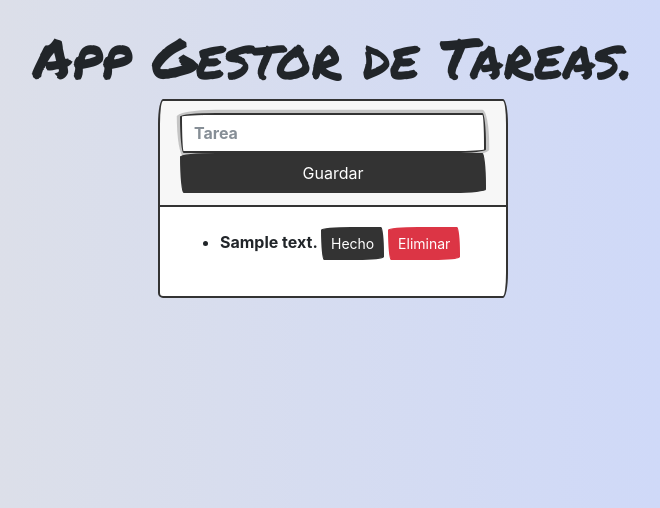
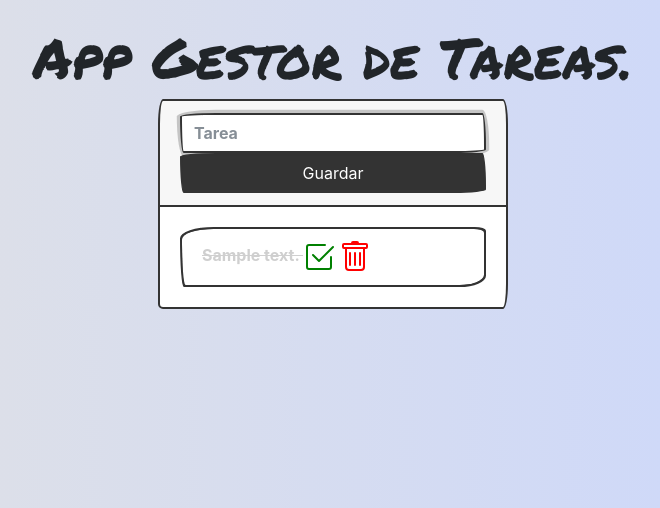
Before and after one commit to LargoLujan/flask_sql_web, a Flask app: page / in a window 1280 px wide. Shown: the top 508 px of the page, without its empty margins (307-967 px from the left). Run offline with Flask 2, Linux system fonts and the light colour scheme; tables that the repository leaves empty hold one stand-in row (values such as "Sample post"); some libraries are stand-ins or nearby versions; some web fonts are replaced.

Commit message:
Finalice tasks web. Added last updates

```diff
--- a/main.py
+++ b/main.py
@@ -30,8 +30,8 @@ def delete(id):
 
 @app.route("/done-task/<id>")
 def done(id):
-    task = db.session.query(Tasks).filter_by(id_task=id).first()
-    task.done = not task.done
+    task = db.session.query(Tasks).filter_by(id_task=int(id)).first()
+    task.done = not(task.done)
     db.session.commit()
     return redirect(url_for("home_web"))
 
--- a/static/main.css
+++ b/static/main.css
@@ -7,3 +7,8 @@ body {
 .titulo {
   font-family: 'Permanent Marker', cursive;
 }
+
+.task_done {
+    text-decoration: line-through;
+    color: #cfcfcf;
+}
--- a/templates/index.html
+++ b/templates/index.html
@@ -8,6 +8,7 @@
     <link rel="preconnect" href="https://font.gstatic.com" crossorigin>
     <link href="https://fonts.googleapis.com/css2?family=Permanent+Marker&display=swap" rel="stylesheet">
     <link rel="stylesheet" href="{{ url_for('static', filename='main.css')}}">
+    <link rel="stylesheet" href="https://cdn.jsdelivr.net/npm/@fortawesome/fontawesome-free@6.1.2/css/fontawesome.min.css" integruty="sha384-X8QTME3FCg1DLb58++1PvsjbQoCT9bp3MsUU3gbBIny/3ZwUJkRNO8NPW6zqzuW9" crossorigin="anonymous">
 </head>
 <body>
     <header>
@@ -27,16 +28,31 @@
                                 </form>
                             </div>
                             <div class="card-body">
-                                <ul>
+                                <ul class="list-group">
                                     {% for task in task_list %}
-                                    <li>
+                                    <li class="list-group-item">
+                                        <span class="{% if task.done==true %} task_done {% endif %}">
                                         {{ task.content }}
-                                        <a href="/done-task/{{task.id_task}}" style="text-decoration:none" class="btn btn-primary btn-sm">
-                                            Hecho
+                                        </span>
+                                        <a href="/done-task/{{task.id_task}}" style="text-decoration:none">
+                                            <svg xmlns="http://www.w3.org/2000/svg" width="2em" height="2em" fill="green" class="bi bi-check2-square" viewBox="0 0 16 16">
+                                                <path d="M3 14.5A1.5 1.5 0 0 1 1.5 13V3A1.5 1.5 0 0 1 3 1.5h8a.5.5 0 0 1 0 1H3a.5.5 0 0 0-.5.5v10a.5.5 0 0 0 .5.5h10a.5.5 0 0 0 .5-.5V8a.5.5 0 0 1 1 0v5a1.5 1.5 0 0 1-1.5 1.5H3z"/>
+                                                <path d="m8.354 10.354 7-7a.5.5 0 0 0-.708-.708L8 9.293 5.354 6.646a.5.5 0 1 0-.708.708l3 3a.5.5 0 0 0 .708 0z"/>
+                                            </svg>
                                         </a>
-                                        <a href="/delete-task/{{task.id_task}}" style="text-decoration:none" class="btn btn-danger btn-sm">
-                                            Eliminar
+                                        <a href="/delete-task/{{task.id_task}}" style="text-decoration:none">
+                                            <svg xmlns="http://www.w3.org/2000/svg" width="2em" height="2em" fill="red" class="bi bi-trash" viewBox="0 0 16 16">
+                                                <path d="M5.5 5.5A.5.5 0 0 1 6 6v6a.5.5 0 0 1-1 0V6a.5.5 0 0 1 .5-.5zm2.5 0a.5.5 0 0 1 .5.5v6a.5.5 0 0 1-1 0V6a.5.5 0 0 1 .5-.5zm3 .5a.5.5 0 0 0-1 0v6a.5.5 0 0 0 1 0V6z"/>
+                                                <path fill-rule="evenodd" d="M14.5 3a1 1 0 0 1-1 1H13v9a2 2 0 0 1-2 2H5a2 2 0 0 1-2-2V4h-.5a1 1 0 0 1-1-1V2a1 1 0 0 1 1-1H6a1 1 0 0 1 1-1h2a1 1 0 0 1 1 1h3.5a1 1 0 0 1 1 1v1zM4.118 4 4 4.059V13a1 1 0 0 0 1 1h6a1 1 0 0 0 1-1V4.059L11.882 4H4.118zM2.5 3V2h11v1h-11z"/>
+                                            </svg>
                                         </a>
+
+<!--                                        <a href="/done-task/{{task.id_task}}" style="text-decoration:none" class="btn btn-primary btn-sm">-->
+<!--                                            Hecho-->
+<!--                                        </a>-->
+<!--                                        <a href="/delete-task/{{task.id_task}}" style="text-decoration:none" class="btn btn-danger btn-sm">-->
+<!--                                            Eliminar-->
+<!--                                        </a>-->
                                     </li>
                                     {% endfor %}
                                 </ul>
```
Also changed, not shown: database/tasks.db.
